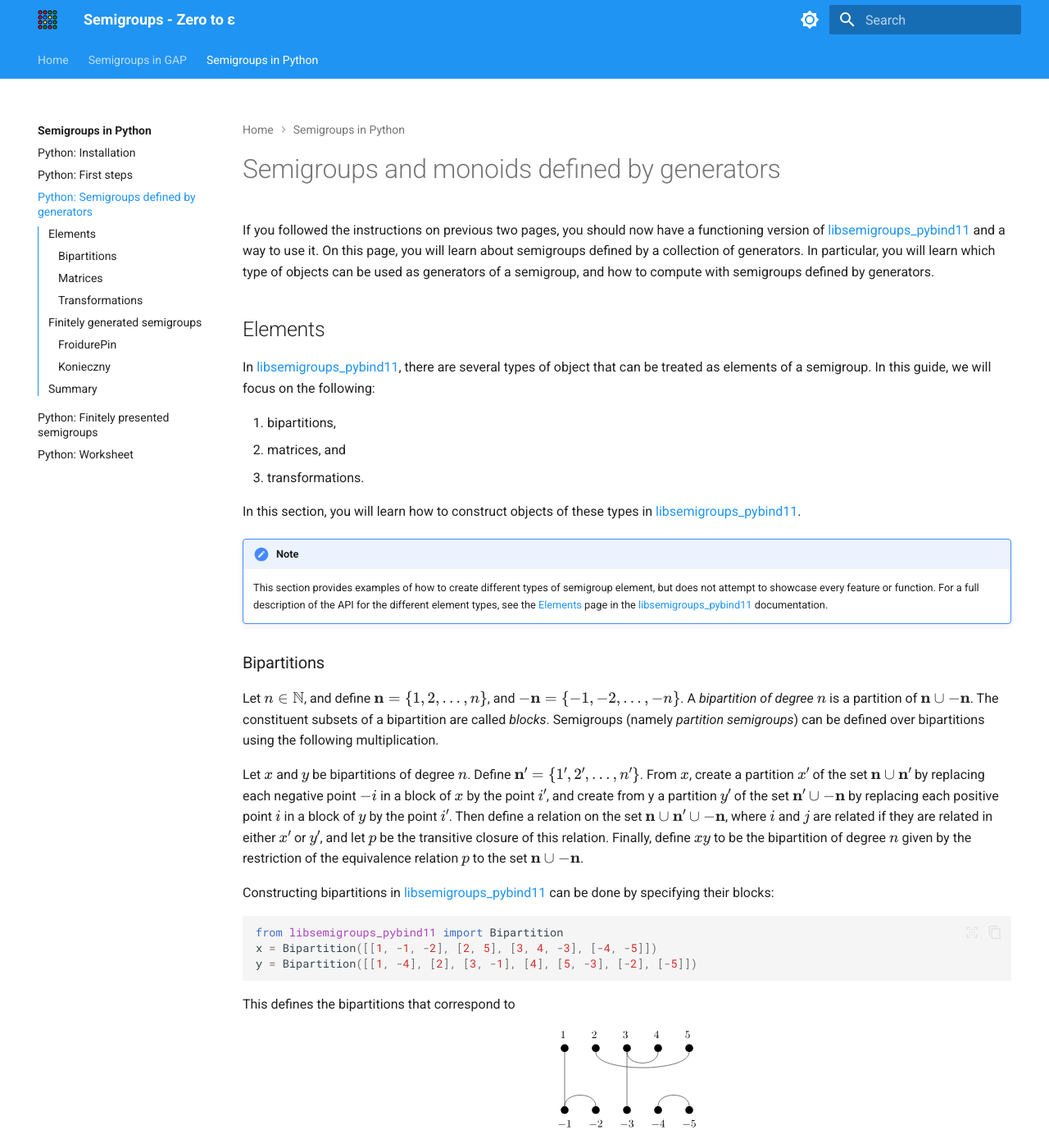
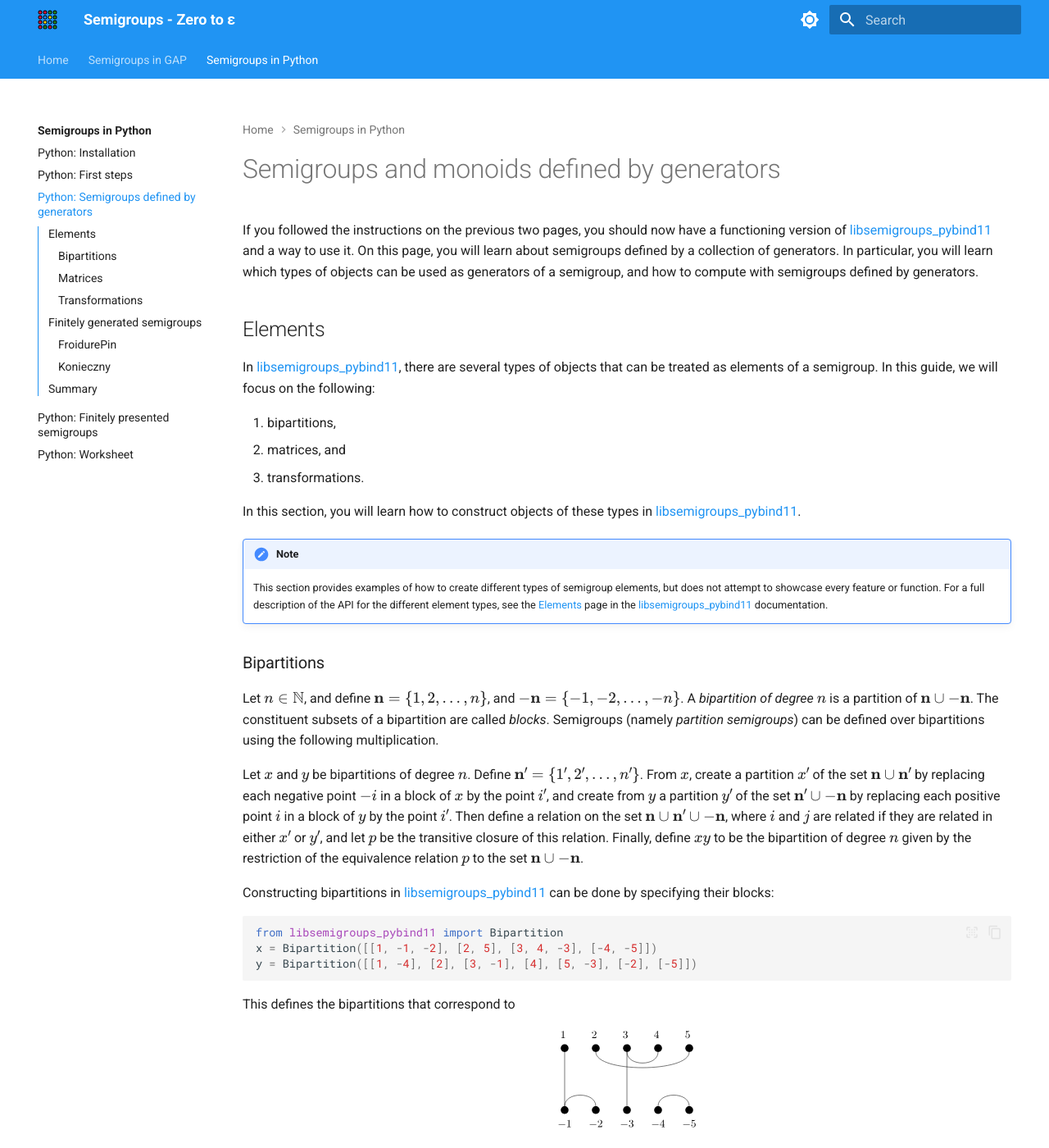
Before and after one commit to libsemigroups/tutorial, an MkDocs documentation site: the page built from docs/py/generated.md, in a window 1280 px wide and 1400 px high. Shown: the whole window at 82% size. Built offline with MkDocs 1.6.1 and Material for MkDocs 9.7.7, drawn with Linux system fonts in a browser that asks for light colours; some of the changed text lies outside the part shown.

Commit message:
Fix typos
Assisted-by: codex <codex@openai.com>

```diff
--- a/docs/py/generated.md
+++ b/docs/py/generated.md
@@ -1,14 +1,14 @@
 # Semigroups and monoids defined by generators
 
-If you followed the instructions on previous two pages, you should now have a
+If you followed the instructions on the previous two pages, you should now have a
 functioning version of [libsemigroups_pybind11][] and a way to use it. On this
 page, you will learn about semigroups defined by a collection of generators. In
-particular, you will learn which type of objects can be used as generators of a
+particular, you will learn which types of objects can be used as generators of a
 semigroup, and how to compute with semigroups defined by generators.
 
 ## Elements
 
-In [libsemigroups_pybind11][], there are several types of object that can be
+In [libsemigroups_pybind11][], there are several types of objects that can be
 treated as elements of a semigroup. In this guide, we will focus on the
 following:
 
@@ -22,7 +22,7 @@ In this section, you will learn how to construct objects of these types in
 !!! note
 
     This section provides examples of how to create different types of semigroup
-    element, but does not attempt to showcase every feature or function. For a
+    elements, but does not attempt to showcase every feature or function. For a
     full description of the API for the different element types, see the
     [Elements](https://libsemigroups.github.io/libsemigroups_pybind11/data-structures/elements/index.html)
     page in the [libsemigroups_pybind11][] documentation.
@@ -38,7 +38,7 @@ be defined over bipartitions using the following multiplication.
 Let $x$ and $y$ be bipartitions of degree $n$. Define
 $\mathbf{n}' = \{1', 2', \dots, n'\}$. From $x$, create a partition $x'$ of the
 set $\mathbf{n} \cup \mathbf{n}'$ by replacing each negative point $-i$ in a
-block of $x$ by the point $i'$, and create from y a partition $y'$ of the set
+block of $x$ by the point $i'$, and create from $y$ a partition $y'$ of the set
 $\mathbf{n}' \cup -\mathbf{n}$ by replacing each positive point $i$ in a block
 of $y$ by the point $i'$. Then define a relation on the set
 $\mathbf{n} \cup \mathbf{n}'\cup -\mathbf{n}$, where $i$ and $j$ are related if
@@ -499,6 +499,6 @@ On this page, you have learnt that `Bipartition`, `Matrix`, `Transf`, `Perm` and
 finitely generated semigroups.
 
 On the next page, you will learn about computing with finitely presented
-semigroups
+semigroups.
 
 [libsemigroups_pybind11]: https://libsemigroups.github.io/libsemigroups_pybind11/
```
Also changed, not shown: other parts of docs/py/generated.md (+4 -4 lines).
